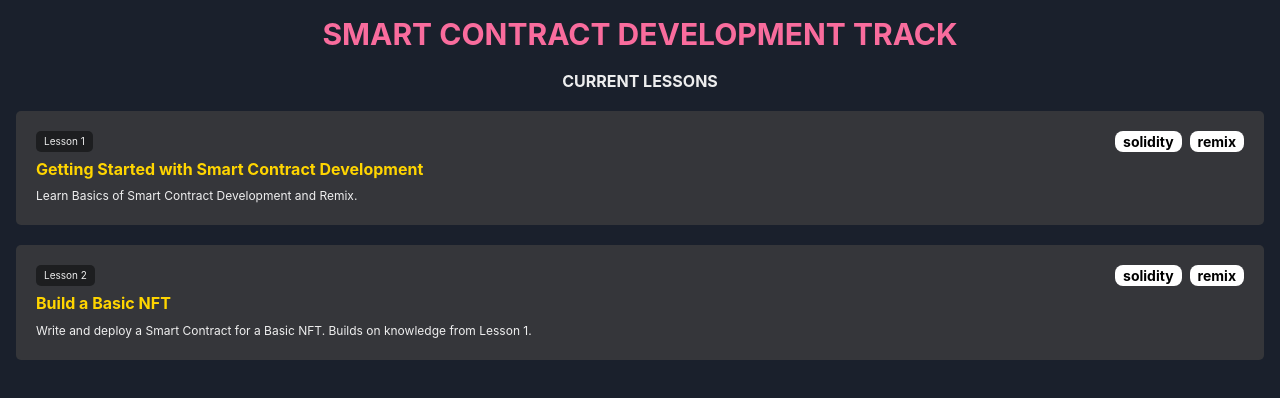
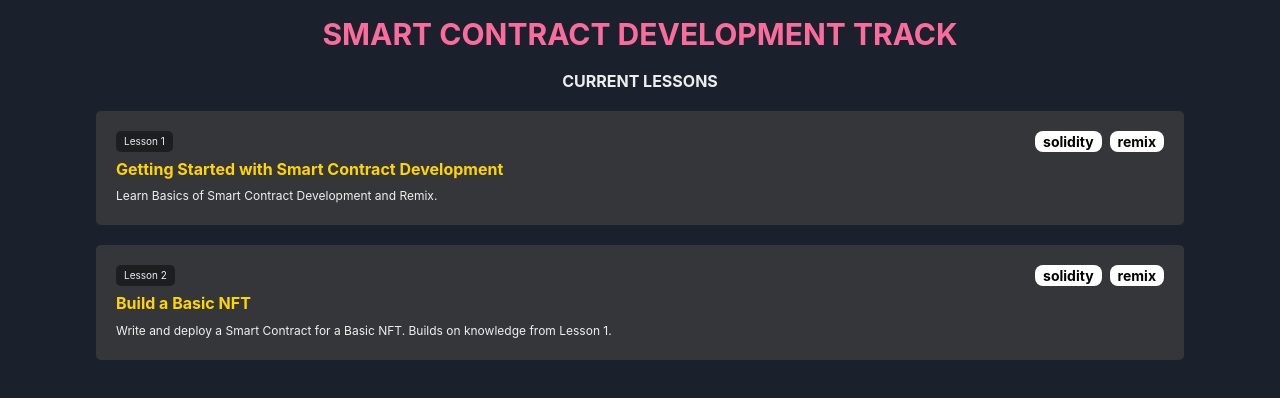
Before and after one commit to Developer-DAO/academy, a Next.js app: page /lessons in a window 1280 px wide. Shown: the top 398 px of the page. Built offline with nearby package versions, Linux system fonts and the light colour scheme.

Commit message:
Added Content Banner Component

```diff
--- a/components/ContentBanner.tsx
+++ b/components/ContentBanner.tsx
@@ -1,4 +1,4 @@
-import { Box, Flex, Heading, HStack, Icon, VStack } from '@chakra-ui/react'
+import { Flex, Heading, HStack } from '@chakra-ui/react'
 
 interface LessonProps {
   lesson: {
--- a/pages/lessons/index.tsx
+++ b/pages/lessons/index.tsx
@@ -21,7 +21,7 @@ const Lessons: React.FC<LessonProps> = ({ lessons }) => {
         <meta name="description" content="Generated by create next app" />
         <link rel="icon" href="/favicon.ico" />
       </Head>
-      <Flex as="main" p={4} direction="column">
+      <Flex as="main" py={4} px={[12, 16, 24]} direction="column">
         <Stack spacing={5} direction="column">
           <Heading size="lg" as="h2" textAlign="center" color="#F96C9D">
             SMART CONTRACT DEVELOPMENT TRACK
```
